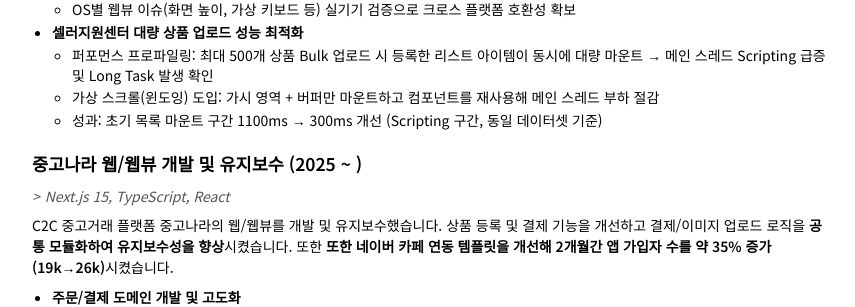
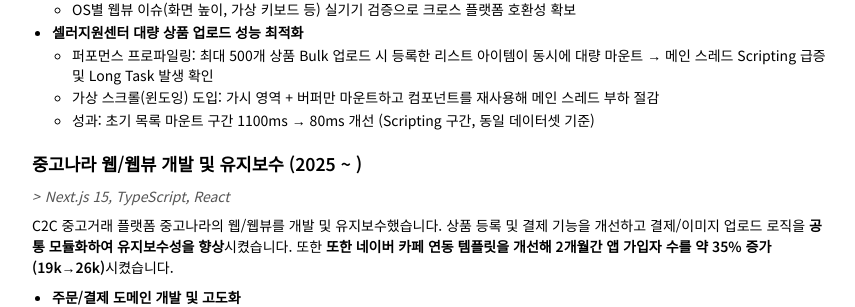
Before and after one commit to ghost-redo/ghost-redo.github.io, a Jekyll site: the page built from resume.md, in a window 1280 px wide and 900 px high, scrolled down 1924 px. Shown: the part 150-457 px from the top of the window, without its empty margins (209-1064 px from the left). Built offline with Jekyll 4.4.1, drawn with Linux system fonts in a browser that asks for light colours; some web fonts are replaced.

Commit message:
Update resume.md

```diff
--- a/resume.md
+++ b/resume.md
@@ -109,7 +109,7 @@ AI 기반 B2B SaaS 광고/추천 솔루션 초기 스타트업
 - **셀러지원센터 대량 상품 업로드 성능 최적화**
   - 퍼포먼스 프로파일링: 최대 500개 상품 Bulk 업로드 시 등록한 리스트 아이템이 동시에 대량 마운트 → 메인 스레드 Scripting 급증 및 Long Task 발생 확인
   - 가상 스크롤(윈도잉) 도입: 가시 영역 + 버퍼만 마운트하고 컴포넌트를 재사용해 메인 스레드 부하 절감
-  - 성과: 초기 목록 마운트 구간 1100ms → 300ms 개선 (Scripting 구간, 동일 데이터셋 기준)
+  - 성과: 초기 목록 마운트 구간 1100ms → 80ms 개선 (Scripting 구간, 동일 데이터셋 기준)
 
 ### 중고나라 웹/웹뷰 개발 및 유지보수 (2025 ~ )
 
```
